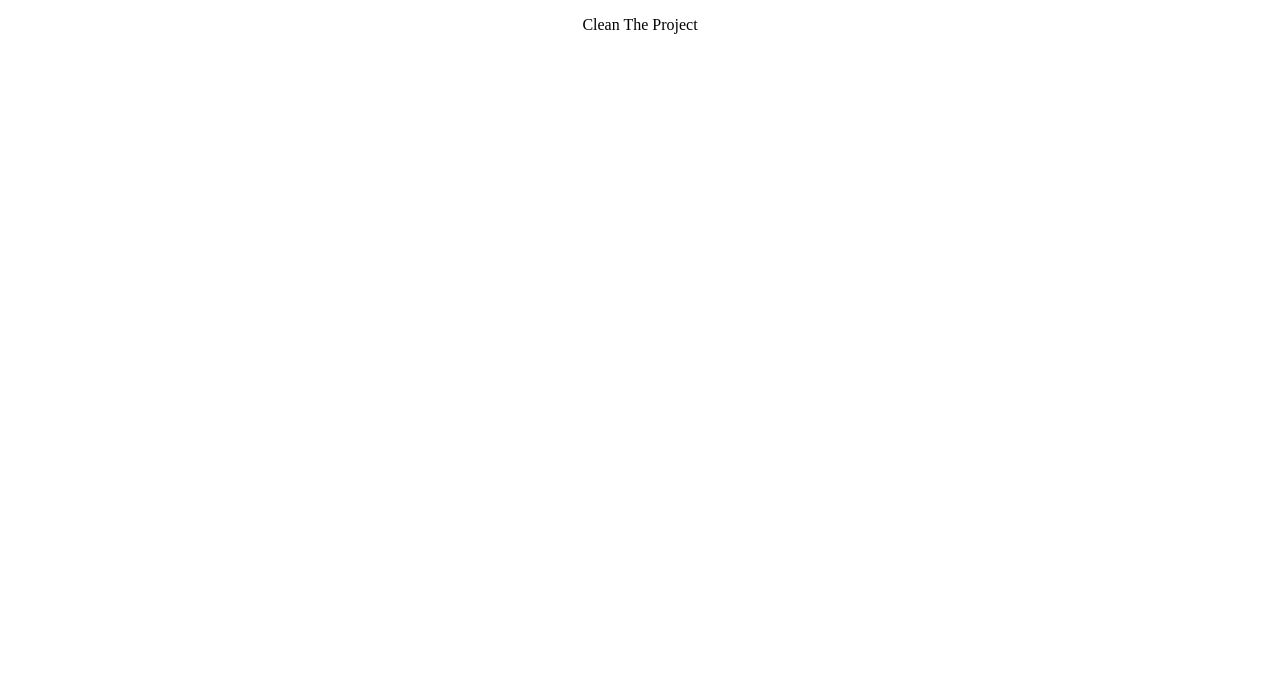
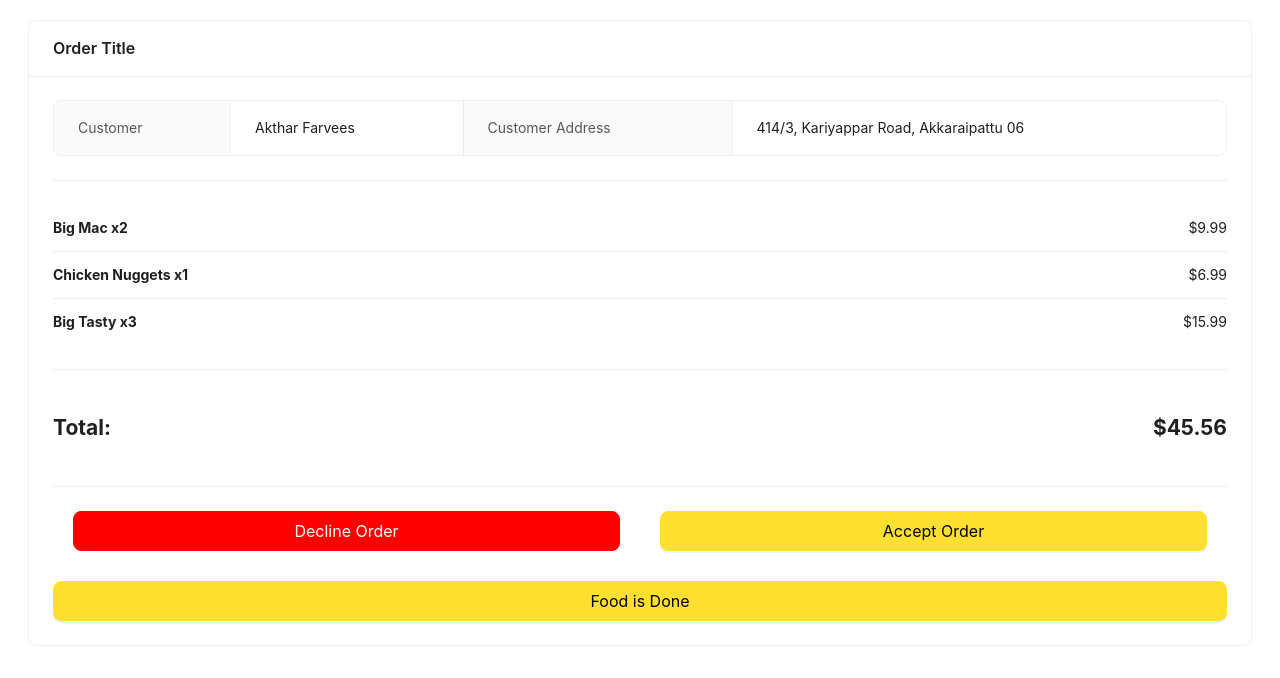
Before and after one commit to Akthar-Farvees/MysteryBoxDash, a React (Create React App) app: page / in a window 1280 px wide. Shown: the top 678 px of the page. Built offline with nearby package versions, Linux system fonts and the light colour scheme.

Commit message:
Created DetailedOrder Screen and Save it on Saperate File

```diff
--- a/package.json
+++ b/package.json
@@ -6,6 +6,7 @@
     "@testing-library/jest-dom": "^5.16.5",
     "@testing-library/react": "^13.4.0",
     "@testing-library/user-event": "^13.5.0",
+    "antd": "^5.6.2",
     "react": "^18.2.0",
     "react-dom": "^18.2.0",
     "react-scripts": "5.0.1",
--- a/src/App.css
+++ /dev/null
@@ -1,38 +0,0 @@
-.App {
-  text-align: center;
-}
-
-.App-logo {
-  height: 40vmin;
-  pointer-events: none;
-}
-
-@media (prefers-reduced-motion: no-preference) {
-  .App-logo {
-    animation: App-logo-spin infinite 20s linear;
-  }
-}
-
-.App-header {
-  background-color: #282c34;
-  min-height: 100vh;
-  display: flex;
-  flex-direction: column;
-  align-items: center;
-  justify-content: center;
-  font-size: calc(10px + 2vmin);
-  color: white;
-}
-
-.App-link {
-  color: #61dafb;
-}
-
-@keyframes App-logo-spin {
-  from {
-    transform: rotate(0deg);
-  }
-  to {
-    transform: rotate(360deg);
-  }
-}
--- a/src/App.js
+++ b/src/App.js
@@ -1,12 +1,11 @@
-import logo from './logo.svg';
-import './App.css';
+import DetailedOrder from "./modules/DetailedOrder";
 
 function App() {
   return (
-    <div className="App">
-      <p>Clean The Project</p>
-    </div>
+    <DetailedOrder/>
   );
 }
 
+
+
 export default App;
--- /dev/null
+++ b/src/assests/data/dishes.json
@@ -0,0 +1,20 @@
+[
+  {
+    "id": "1",
+    "name": "Big Mac",
+    "price": 9.99,
+    "quantity": 2
+  },
+  {
+    "id": "2",
+    "name": "Chicken Nuggets",
+    "price": 6.99,
+    "quantity": 1
+  },
+  {
+    "id": "3",
+    "name": "Big Tasty",
+    "price": 15.99,
+    "quantity": 3
+  }
+]
--- a/src/index.css
+++ b/src/index.css
@@ -1,4 +1,6 @@
-/* body {
+
+
+body {
   margin: 0;
   font-family: -apple-system, BlinkMacSystemFont, 'Segoe UI', 'Roboto', 'Oxygen',
     'Ubuntu', 'Cantarell', 'Fira Sans', 'Droid Sans', 'Helvetica Neue',
@@ -10,4 +12,4 @@
 code {
   font-family: source-code-pro, Menlo, Monaco, Consolas, 'Courier New',
     monospace;
-} */
+}
--- a/src/index.js
+++ b/src/index.js
@@ -1,8 +1,7 @@
 import React from 'react';
 import ReactDOM from 'react-dom/client';
-import './index.css';
 import App from './App';
-import reportWebVitals from './reportWebVitals';
+import 'antd/dist/antd';
 
 const root = ReactDOM.createRoot(document.getElementById('root'));
 root.render(
@@ -10,8 +9,3 @@ root.render(
     <App />
   </React.StrictMode>
 );
-
-// If you want to start measuring performance in your app, pass a function
-// to log results (for example: reportWebVitals(console.log))
-// or send to an analytics endpoint. Learn more: https://bit.ly/CRA-vitals
-reportWebVitals();
--- /dev/null
+++ b/src/modules/DetailedOrder/index.js
@@ -0,0 +1,83 @@
+import React from 'react'
+import { Card, List, Divider, Button, Descriptions } from "antd";
+import dishes from '../../assests/data/dishes.json'
+
+const DetailedOrder  = () =>  {
+    return(
+
+    <Card title={'Order Title'} style={{ margin: 20 }}>
+    <Descriptions bordered column={{ lg: 1, md: 1, sm: 1 }}>
+      <Descriptions.Item label={"Customer"}>Akthar Farvees</Descriptions.Item>
+      <Descriptions.Item label={"Customer Address"}>414/3, Kariyappar Road, Akkaraipattu 06</Descriptions.Item>
+    </Descriptions>
+    <Divider />
+
+    <List
+    dataSource={dishes}
+    renderItem={(disheItem) => (
+      <List.Item >
+        <div style={{fontWeight: 'bold'}}>{disheItem.name} x{disheItem.quantity}</div>
+        <div>${disheItem.price}</div>
+      </List.Item>
+    )}
+    />
+    <Divider />
+
+    <div style={styles.totalSumContainer}>
+      <h2>Total: </h2>
+      <h2 style={styles.totalPrice}> $45.56</h2>
+    </div>
+    <Divider/>
+
+    <div style={styles.buttonsContainer}>
+      <Button block type="ghost" size="large" style={styles.button1} >Decline Order</Button>
+      <Button block type="primary" size="large" style={styles.button2}>Accept Order</Button>
+    </div>
+
+
+
+    <Button block type="primary" size="large" style={styles.btnFinal}>Food is Done</Button>
+
+  </Card>
+
+    );
+};
+
+const styles = {
+    totalSumContainer: {
+      display: 'flex',
+      flexDirection: 'row',
+    },
+    totalPrice: {
+      marginLeft: 'auto',
+      fontWeight: 'bold',
+    },
+    buttonsContainer: {
+      display: 'flex',
+      flexDirection: 'row',
+      paddingBottom: 30,
+    },
+    button1: {
+      marginRight: 20,
+      marginLeft: 20,
+      backgroundColor: 'red',
+      color: 'white',
+      borderColor: 'red',
+
+    },
+    button2: {
+      marginLeft: 20,
+      marginRight: 20,
+      backgroundColor: '#FFE030',
+      color: 'black',
+      borderColor: '#FFE030',
+    },
+    btnFinal: {
+      backgroundColor: '#FFE030',
+      color: 'black',
+      borderColor: '#FFE030',
+    }
+  }
+
+
+export default DetailedOrder;
--- a/src/reportWebVitals.js
+++ /dev/null
@@ -1,13 +0,0 @@
-const reportWebVitals = onPerfEntry => {
-  if (onPerfEntry && onPerfEntry instanceof Function) {
-    import('web-vitals').then(({ getCLS, getFID, getFCP, getLCP, getTTFB }) => {
-      getCLS(onPerfEntry);
-      getFID(onPerfEntry);
-      getFCP(onPerfEntry);
-      getLCP(onPerfEntry);
-      getTTFB(onPerfEntry);
-    });
-  }
-};
-
-export default reportWebVitals;
```
Also changed, not shown: src/assests/data/orders-history.json (added, +20 -0 lines), src/assests/data/orders.json (added, +20 -0 lines), src/setupTests.js (deleted, +0 -5 lines), 2 other files (tests, documents, lock files or other folders).
